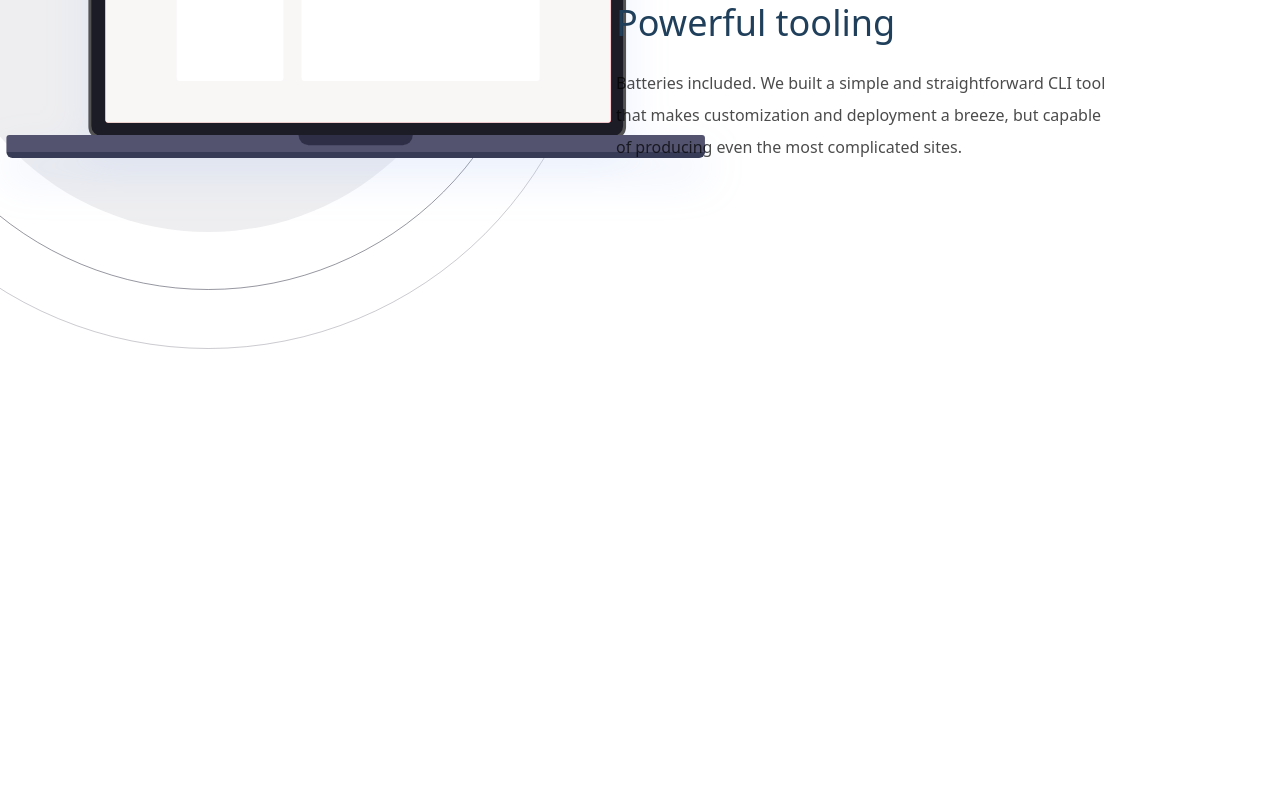
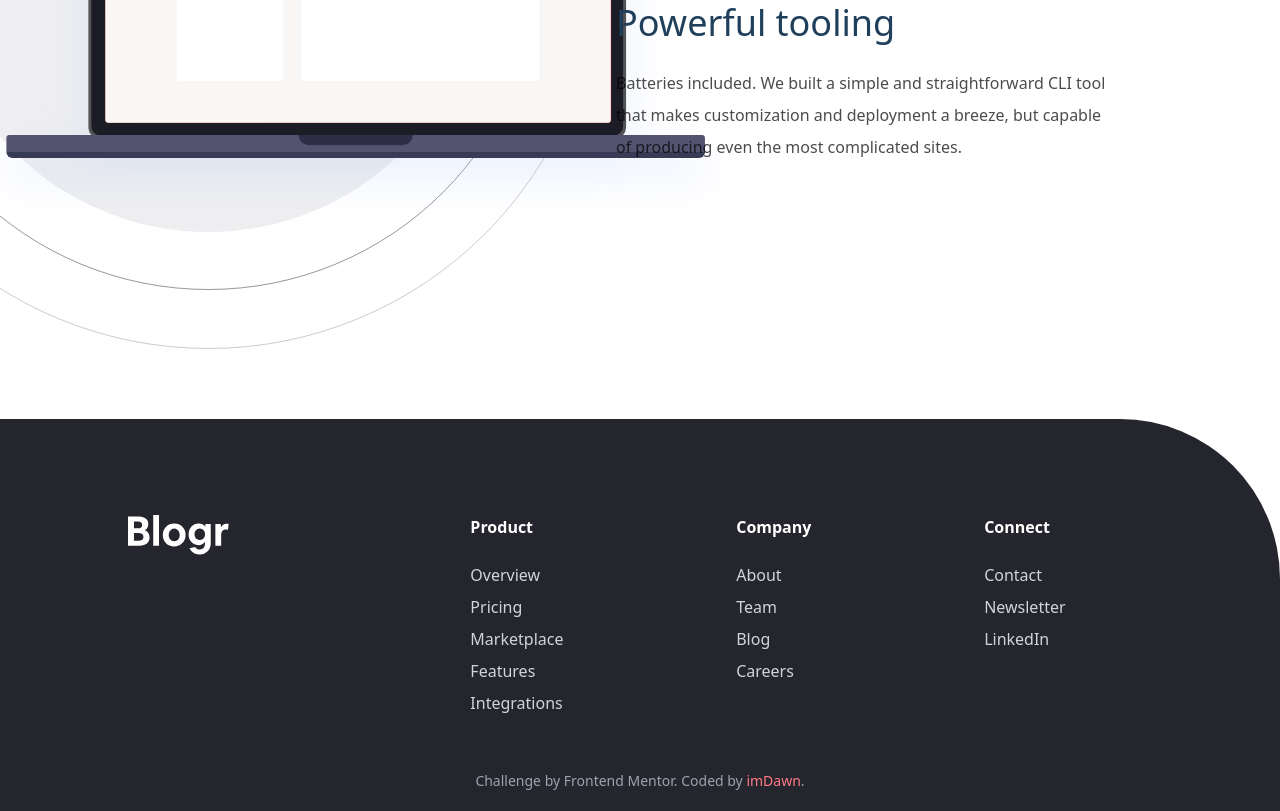
Before and after one commit to dsaglam94/Tailwind_Responsive_Blogsite, a website: page index.html in a window 1280 px wide. Shown: the part 2597-3408 px from the top of the page. Before the commit the page ends 2976 px from the top, so only its background shows below. Drawn offline with Linux system fonts and the light colour scheme.

Commit message:
finished the layout

```diff
--- a/index.html
+++ b/index.html
@@ -72,7 +72,7 @@
 
     <!-- Mobile Nav List -->
 <div class="mobile-nav flex flex-col items-center text-center bg-white px-6 py-10 space-y-8 absolute top-[400px] left-2/4 -translate-y-2/4 -translate-x-2/4 rounded-md md:hidden">
-
+<!-- Dropdown 1 -->
     <div class="dropdown active w-full" data-dropdown>
         <button class="text-veryDarkBlue font-bold focus:text-veryDarkBlue-600 focus:outline-none" data-dropdown-button>Product <i class="fas fa-chevron-down ml-1 text-introGradientVeryLightRed"></i></button>
 
@@ -84,7 +84,7 @@
               <a class="text-veryDarkBlue-600 hover:font-bold hover:text-bodyGradientVeryDarkDesaturatedBlue" href="#">Integrations</a>
           </div>
     </div>
-
+<!-- Dropdown 2 -->
     <div class="dropdown active w-full" data-dropdown>
       <button class="text-veryDarkBlue font-bold focus:text-veryDarkBlue-600 focus:outline-none" data-dropdown-button>Company <i class="fas fa-chevron-down ml-1 text-introGradientVeryLightRed"></i></button>
 
@@ -95,7 +95,7 @@
             <a class="text-veryDarkBlue-600 hover:font-bold hover:text-bodyGradientVeryDarkDesaturatedBlue" href="#">Careers</a>
         </div>
     </div>
-
+<!-- Dropdown 3 -->
     <div class="dropdown active w-full" data-dropdown>
       <button class="text-veryDarkBlue font-bold focus:text-veryDarkBlue-600 focus:outline-none" data-dropdown-button>Connect <i class="fas fa-chevron-down ml-1 text-introGradientVeryLightRed"></i></button>
 
@@ -131,8 +131,7 @@
   </div>
 </div>
 </header>
-
-<!-- Design Section -->
+<!-- Design Section Starts Here -->
 <section id="design" class="py-14 px-6 md:py-52 lg:px-32 lg:mb-32">
   <!-- Heading -->
   <h1 class="text-4xl text-center mb-12 font-bold text-veryDarkBlue mt-20 md:mb-20">Designed for the future</h1>
@@ -161,7 +160,7 @@
     </div>
   </div>
 </section>
-
+<!-- Sub-details Starts Here -->
 <section id="sub-details" class="relative flex items-center justify-center my-52 px-6 pt-72 pb-24 rounded-tr-[10rem] rounded-bl-[10rem] lg:px-32 lg:py-14 lg:my-32">
   <!-- Phone mockups -->
   <div class="absolute -top-52 md:-top-40 md:left-24">
@@ -176,8 +175,8 @@
     </p>
   </div>
 </section>
-
-<section id="details" class="px-6 lg:px-32 lg:py-44">
+<!-- Details Section Starts Here -->
+<section id="details" class="my-10 px-6 lg:px-32 lg:py-44">
   <!-- Flex Text Container -->
   <div class="pt-96 space-y-10 text-center md:pt-0 md:p-10 md:max-w-xl md:ml-auto md:text-left">
     <div class="space-y-6">
@@ -197,91 +196,49 @@
     </div>
   </div>
 </section>
+<!-- Footer Starts Here -->
+<footer id="footer" class="relative flex flex-col items-center space-y-16 bg-veryDarkBlackBlue py-24 px-20 rounded-tr-[10rem] md:flex-row md:justify-between md:items-start md:space-y-0 lg:px-32">
+  <!-- Logo img -->
+  <div class="md:w-1/4">
+    <img src="./images/logo.svg" alt="brand logo">
+  </div>
+  <!-- Footer Nav List Flex Container -->
+  <div class="flex flex-col items-center space-y-10 md:flex-row md:space-y-0 md:w-3/4 md:items-start md:justify-around">
+    <!-- List Item 1 -->
+    <div class="text-center space-y-6 md:text-left">
+      <h3 class="text-white font-bold">Product</h3>
+      <div class="text-gray-300 flex flex-col items-center space-y-2 md:items-start">
+        <a class="hover:text-white hover:underline" href="#">Overview</a>
+        <a class="hover:text-white hover:underline" href="#">Pricing</a>
+        <a class="hover:text-white hover:underline" href="#">Marketplace</a>
+        <a class="hover:text-white hover:underline" href="#">Features</a>
+        <a class="hover:text-white hover:underline" href="#">Integrations</a>
+      </div>
+    </div>
+    <!-- List Item 2 -->
+    <div class="text-center space-y-6 md:text-left">
+      <h3 class="text-white font-bold">Company</h3>
+      <div class="text-gray-300 flex flex-col items-center space-y-2 md:items-start">
+        <a class="hover:text-opacity-100" href="#">About</a>
+        <a class="hover:text-white hover:underline" href="#">Team</a>
+        <a class="hover:text-white hover:underline" href="#">Blog</a>
+        <a class="hover:text-white hover:underline" href="#">Careers</a>
+      </div>
+    </div>
+    <!-- List Item 3 -->
+    <div class="text-center space-y-6 md:text-left">
+      <h3 class="text-white font-bold">Connect</h3>
+      <div class="text-gray-300 flex flex-col items-center space-y-2 md:items-start">
+        <a class="hover:text-white hover:underline" href="#">Contact</a>
+        <a class="hover:text-white hover:underline" href="#">Newsletter</a>
+        <a class="hover:text-white hover:underline" href="#">LinkedIn</a>
+      </div>
+    </div>
+  </div>
+  <div class="text-gray-400 text-sm absolute bottom-5 left-2/4 text-center -translate-x-2/4 w-full">Challenge by <a href="https://www.frontendmentor.io?ref=challenge" target="_blank">Frontend Mentor</a>.
+    Coded by <a class="text-veryLightRed" href="https://imdawn.me/home" target="_blank">imDawn</a>.
+  </div>
+</footer>
 
-
-
-
-
-
-  <!-- Product
-
-  Overview
-  Pricing
-  Marketplace
-  Features
-  Integrations
-
-  Company
-
-  About
-  Team
-  Blog
-  Careers
-
-  Connect
-
-  Contact
-  Newsletter
-  LinkedIn
-
-  Login
-  Sign Up
-
-  A modern publishing platform
-  Grow your audience and build your online brand
-
-  Start for Free
-  Learn More
-
-  Designed for the future
-
-  Introducing an extensible editor
-  Blogr features an exceedingly intuitive interface which lets you focus on one thing: creating content.
-  The editor supports management of multiple blogs and allows easy manipulation of embeds such as images,
-  videos, and Markdown. Extensibility with plugins and themes provide easy ways to add functionality or
-  change the looks of a blog.
-
-  Robust content management
-  Flexible content management enables users to easily move through posts. Increase the usability of your blog
-  by adding customized categories, sections, format, or flow. With this functionality, you’re in full control.
-
-  State of the Art Infrastructure
-  With reliability and speed in mind, worldwide data centers provide the backbone for ultra-fast connectivity.
-  This ensures your site will load instantly, no matter where your readers are, keeping your site competitive.
-
-  Free, open, simple
-  Blogr is a free and open source application backed by a large community of helpful developers. It supports
-  features such as code syntax highlighting, RSS feeds, social media integration, third-party commenting tools,
-  and works seamlessly with Google Analytics. The architecture is clean and is relatively easy to learn.
-
-  Powerful tooling
-  Batteries included. We built a simple and straightforward CLI tool that makes customization and deployment a breeze, but
-  capable of producing even the most complicated sites.
-
-  Product
-
-  Overview
-  Pricing
-  Marketplace
-  Features
-  Integrations
-
-  Company
-
-  About
-  Team
-  Blog
-  Careers
-
-  Connect
-
-  Contact
-  Newsletter
-  LinkedIn
-
-  <div class="attribution">
-    Challenge by <a href="https://www.frontendmentor.io?ref=challenge" target="_blank">Frontend Mentor</a>.
-    Coded by <a href="#">Your Name Here</a>.
-  </div> -->
 </body>
 </html>
```
Also changed, not shown: dist/output.css. Lines whose indentation alone changed are shown as unchanged.
